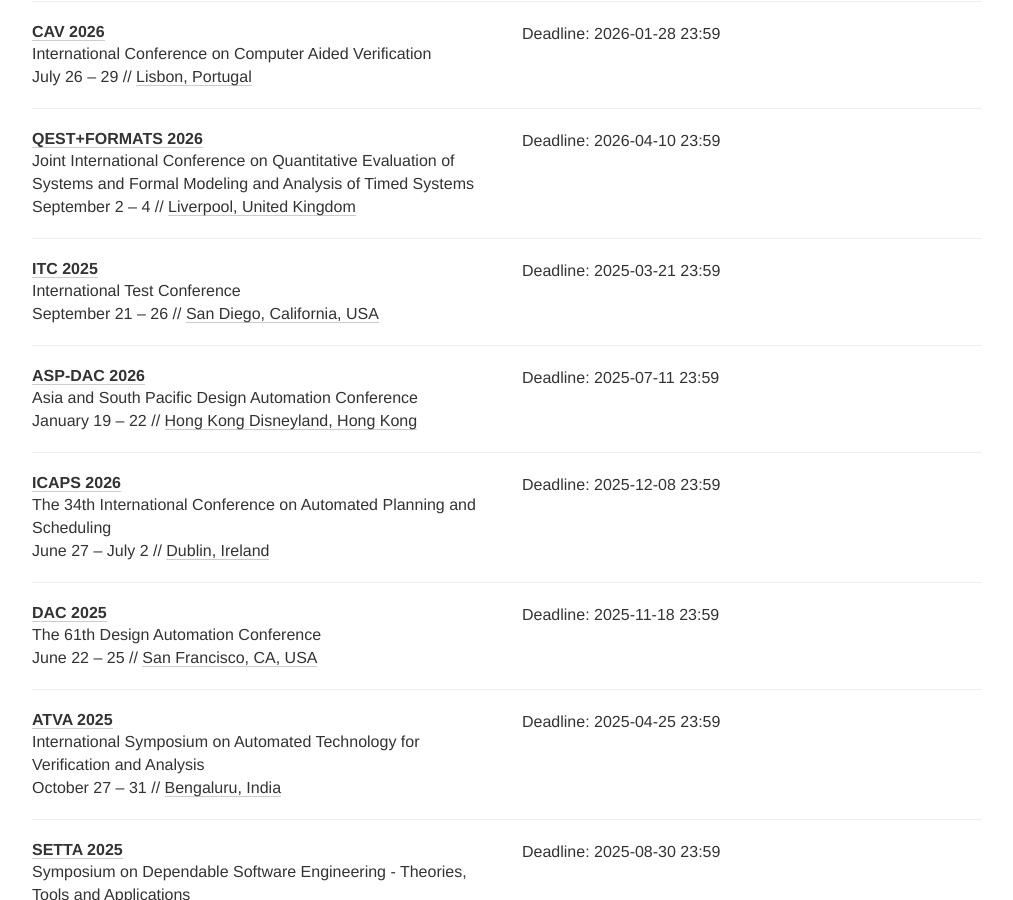
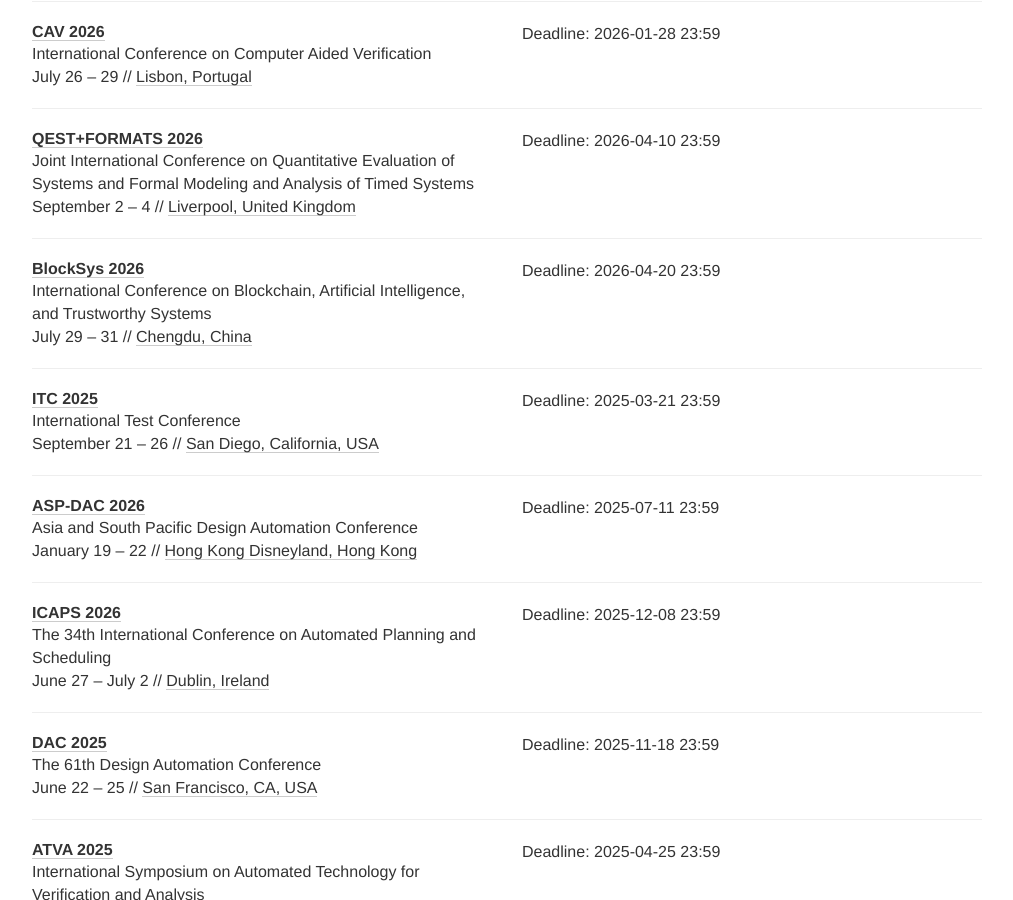
Before and after one commit to Gy-Hu/EDA_FV_conference_deadline, a Jekyll site: the page built from index.html, in a window 1280 px wide and 900 px high, scrolled down 1497 px. Shown: the whole window, without its empty margins (133-1146 px from the left). Built offline with Jekyll 4.4.1, drawn with Linux system fonts in a browser that asks for light colours; nearby versions of some CDN libraries; comment, search, counter and statistics services are not loaded.

Commit message:
Update conference deadlines and local Jekyll setup

```diff
--- /dev/null
+++ b/Gemfile
@@ -0,0 +1,4 @@
+source "https://rubygems.org"
+
+gem "jekyll", "~> 3.9.5"
+gem "webrick", "~> 1.8"
--- a/_config.yml
+++ b/_config.yml
@@ -3,7 +3,8 @@
 author: Gary HU
 
 domain: "gy-hu.github.io"
-baseurl: "https://gy-hu.github.io/EDA_FV_conference_deadline"
+url: "https://gy-hu.github.io"
+baseurl: "/EDA_FV_conference_deadline"
 
 twitter_username: rdsspq_eax
 github_username: Gy-Hu
--- a/_data/conferences.yml
+++ b/_data/conferences.yml
@@ -108,6 +108,15 @@
   deadline: ["2026-04-10 23:59"]
   place: Liverpool, United Kingdom
   tags: [FV]
+
+- name: BlockSys
+  year: 2026
+  date: "July 29 - 31"
+  description: International Conference on Blockchain, Artificial Intelligence, and Trustworthy Systems
+  link: https://blocksys.info/2026/
+  deadline: ["2026-04-20 23:59"]
+  place: Chengdu, China
+  tags: [FV, ML]
 
 - name: ITC
   year: 2025
```
Also changed, not shown: Gemfile.lock (added), README.md, 1 other file.
